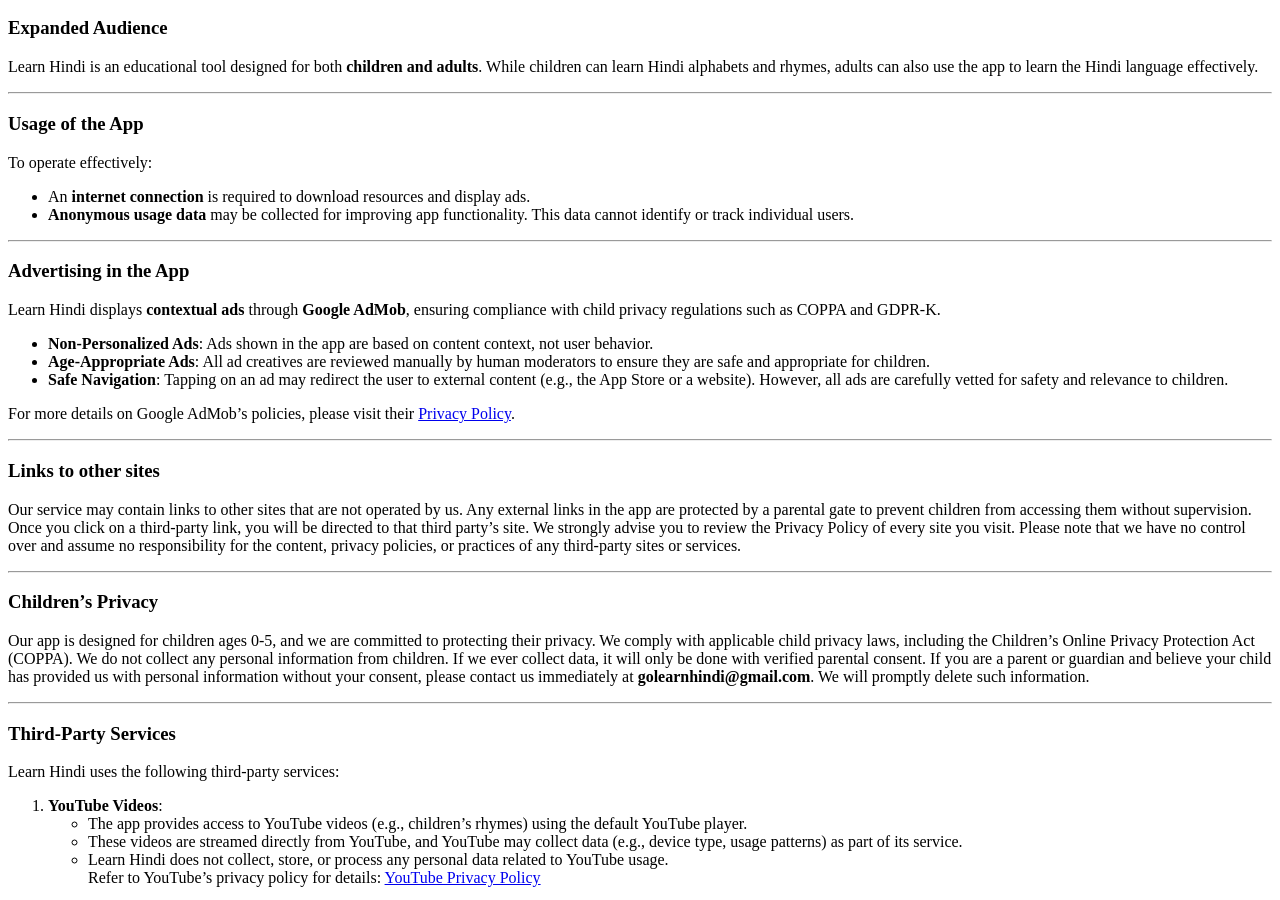
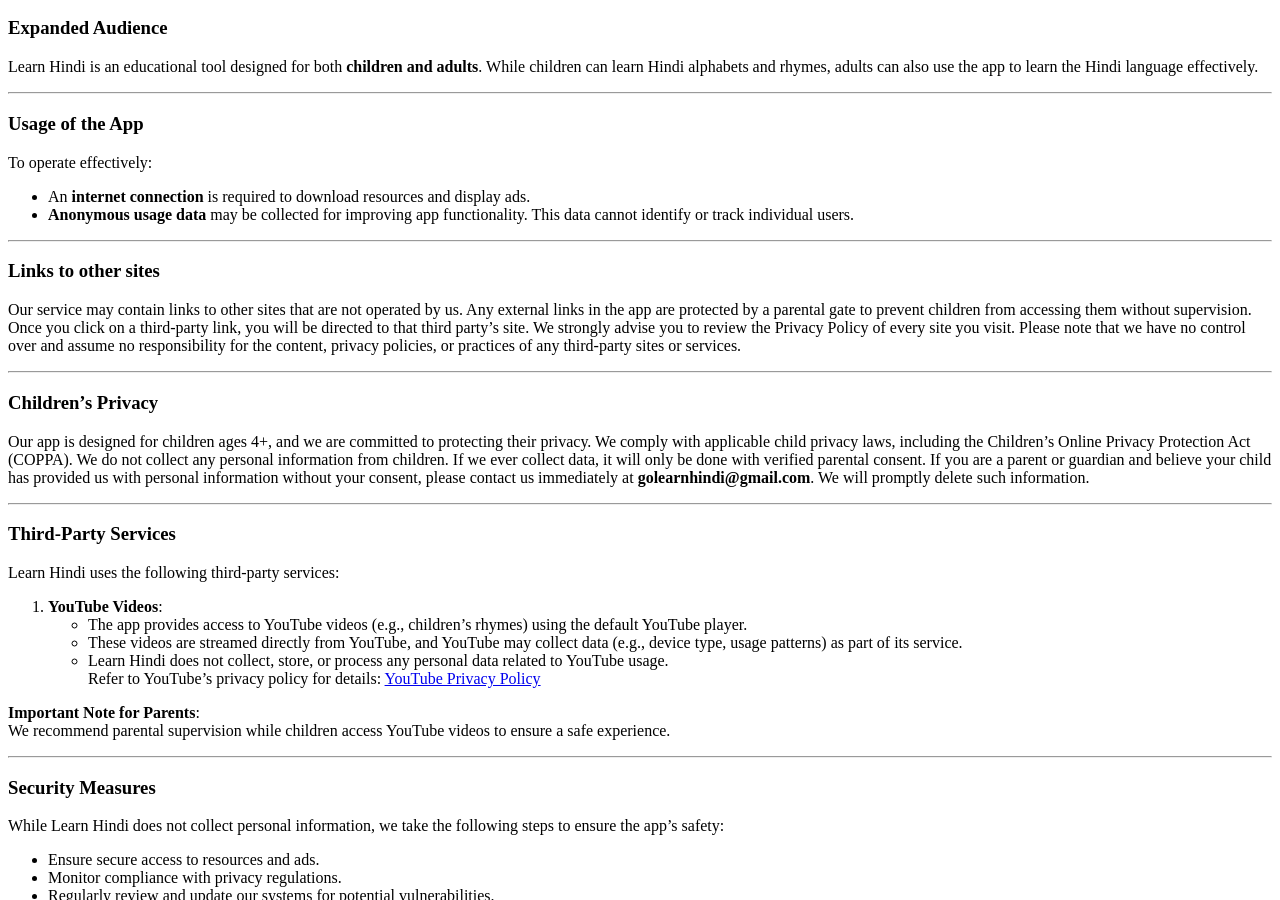
Before and after one commit to LearnHindi/learnhindi.github.io, a Jekyll site: the page built from privacy-policy.md, in a window 1280 px wide and 900 px high, scrolled down 534 px. Built offline with Jekyll 4.4.1, drawn with Linux system fonts in a browser that asks for light colours; some of the changed text lies outside the part shown.

Commit message:
Update privacy-policy.md

```diff
--- a/privacy-policy.md
+++ b/privacy-policy.md
@@ -58,18 +58,6 @@ To operate effectively:
 
 ---
 
-### Advertising in the App
-
-Learn Hindi displays **contextual ads** through **Google AdMob**, ensuring compliance with child privacy regulations such as COPPA and GDPR-K.
-
-- **Non-Personalized Ads**: Ads shown in the app are based on content context, not user behavior.
-- **Age-Appropriate Ads**: All ad creatives are reviewed manually by human moderators to ensure they are safe and appropriate for children.
-- **Safe Navigation**: Tapping on an ad may redirect the user to external content (e.g., the App Store or a website). However, all ads are carefully vetted for safety and relevance to children.
-
-For more details on Google AdMob’s policies, please visit their [Privacy Policy](https://policies.google.com/privacy).
-
----
-
 ### Links to other sites
 
 Our service may contain links to other sites that are not operated by us. Any external links in the app are protected by a parental gate to prevent children from accessing them without supervision.
@@ -80,7 +68,7 @@ Please note that we have no control over and assume no responsibility for the co
 
 ### Children's Privacy
 
-Our app is designed for children ages 0-5, and we are committed to protecting their privacy. We comply with applicable child privacy laws, including the Children’s Online Privacy Protection Act (COPPA).
+Our app is designed for children ages 4+, and we are committed to protecting their privacy. We comply with applicable child privacy laws, including the Children’s Online Privacy Protection Act (COPPA).
 We do not collect any personal information from children. If we ever collect data, it will only be done with verified parental consent.
 If you are a parent or guardian and believe your child has provided us with personal information without your consent, please contact us immediately at **golearnhindi@gmail.com**. We will promptly delete such information.
 
```
Also changed, not shown: other parts of privacy-policy.md (+1 -1 lines).
